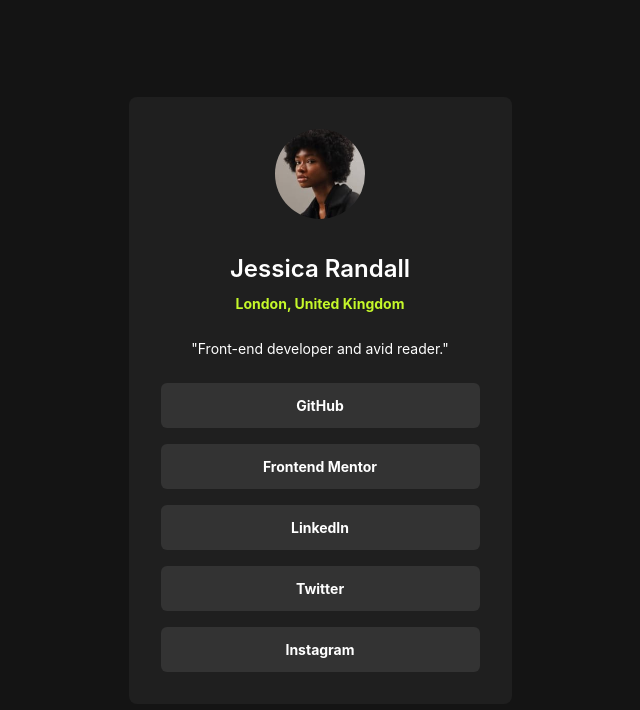
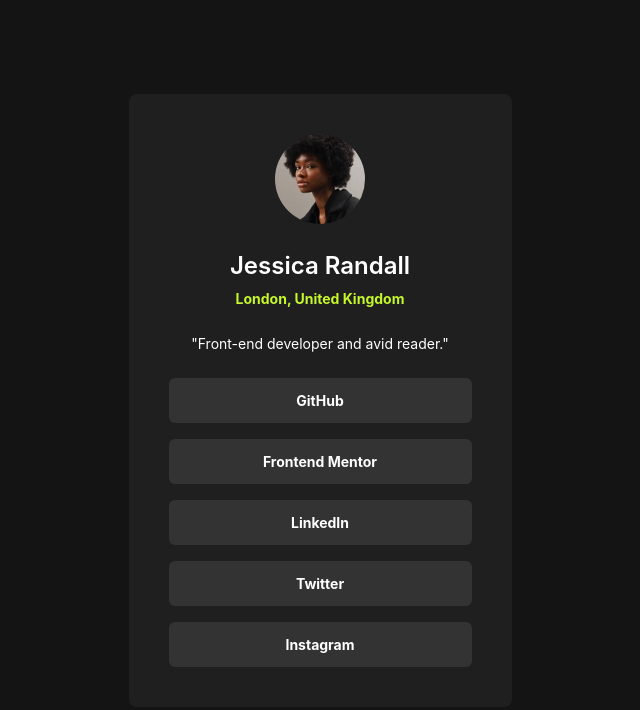
Before and after one commit to ArtemGolovko/social-links-profile, a website built with Vite: page index.html in a window 1280 px wide. Shown: the whole page, without its empty margins (320-960 px from the left). Built offline with nearby package versions, Linux system fonts and the light colour scheme; files whose address does not match are found by name.

Commit message:
Adjusted spacing

```diff
--- a/index.html
+++ b/index.html
@@ -12,7 +12,7 @@
     </head>
     <body class="flex min-h-screen items-center justify-center bg-grey-900">
         <main
-            class="m-8 flex w-full max-w-[383px] flex-col items-center gap-8 rounded-lg bg-grey-800 p-8 text-center"
+            class="m-8 flex w-full max-w-[383px] flex-col items-center gap-6 rounded-lg bg-grey-800 p-10 text-center"
         >
             <img
                 class="rounded-full"
@@ -22,13 +22,13 @@
                 height="90"
             />
             <div class="flex w-full flex-col items-center gap-6">
-                <div class="flex flex-col items-center gap-1.5">
+                <div class="flex flex-col items-center gap-1">
                     <h1 class="text-2xl/normal font-semibold tracking-normal text-white">
                         Jessica Randall
                     </h1>
                     <p class="text-sm/normal font-bold text-green">London, United Kingdom</p>
                 </div>
-
+                <div class="flex w-full flex-col items-center gap-6">
                     <p class="text-sm/normal tracking-normal text-white">
                         "Front-end developer and avid reader."
                     </p>
@@ -60,6 +60,7 @@
                         >
                     </div>
                 </div>
+            </div>
         </main>
     </body>
 </html>
```
Lines whose indentation alone changed are shown as unchanged.
